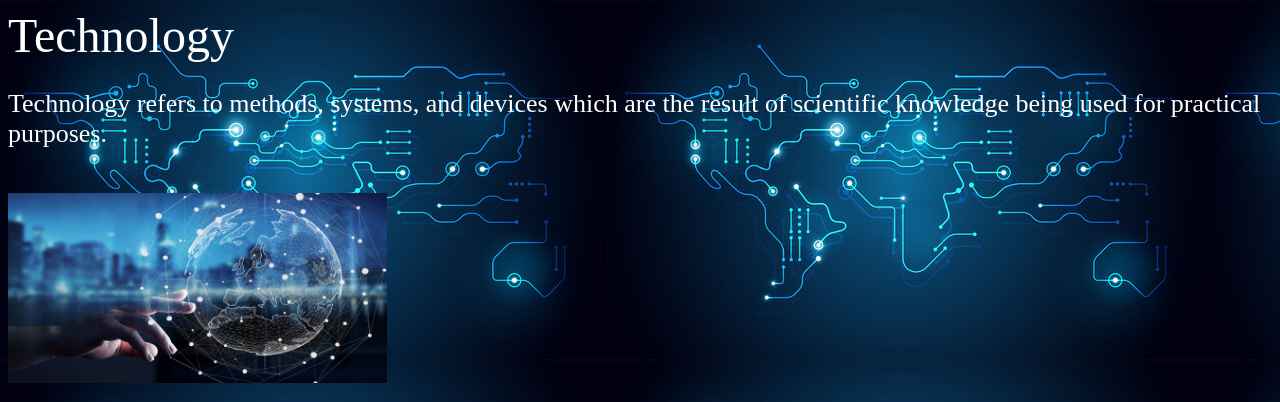
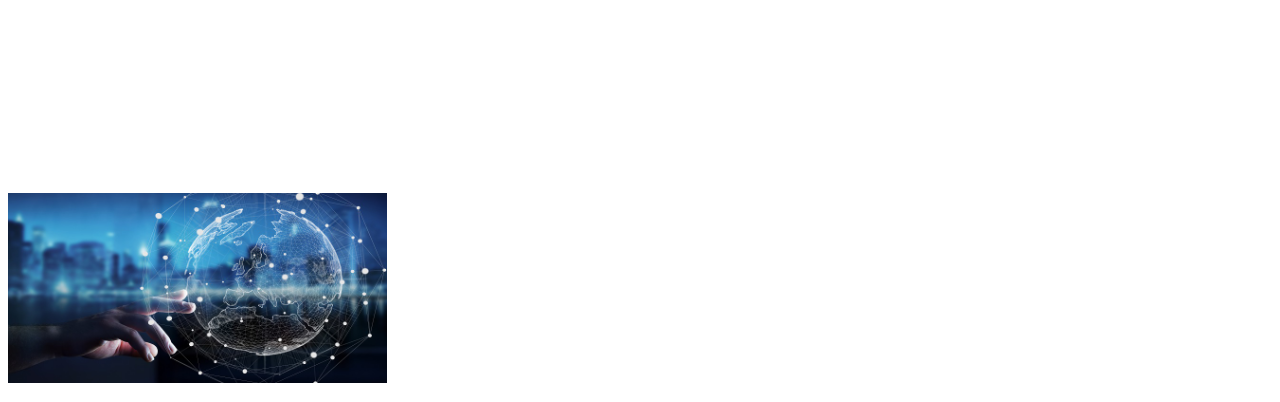
Before and after one commit to pavitra2006/pavi05, a plain HTML site: page index.html in a window 1280 px wide. Shown: the top 402 px of the page. Drawn offline with Linux system fonts and the light colour scheme.

Commit message:
add info

```diff
--- a/index.html
+++ b/index.html
@@ -3,7 +3,7 @@
 <title> Modern Technology
 </title>
 </head>
-<body background="back ground.jpg">
+<body>
 <font align="center" face="algerian" size="12" color="white">Technology</font>
 <p align="left" style="font-family:Viner Hand ITC;font-size:26;color:white">Technology refers to methods, systems, and devices which are the result of scientific knowledge being used for practical purposes.</p>
 <br>
@@ -32,7 +32,10 @@
 <br>
 <h3 style="color:white">POPULAR NEWS WEBSITES</h3>
 <a>https://www.lyrarc.com/</a>
+<br>
 <a>https://www.nbcnews.com/</a>
+<br>
 <a>https://www.npr.org/sections/news/</a>
+<br>
 </body>
 </html>
```
